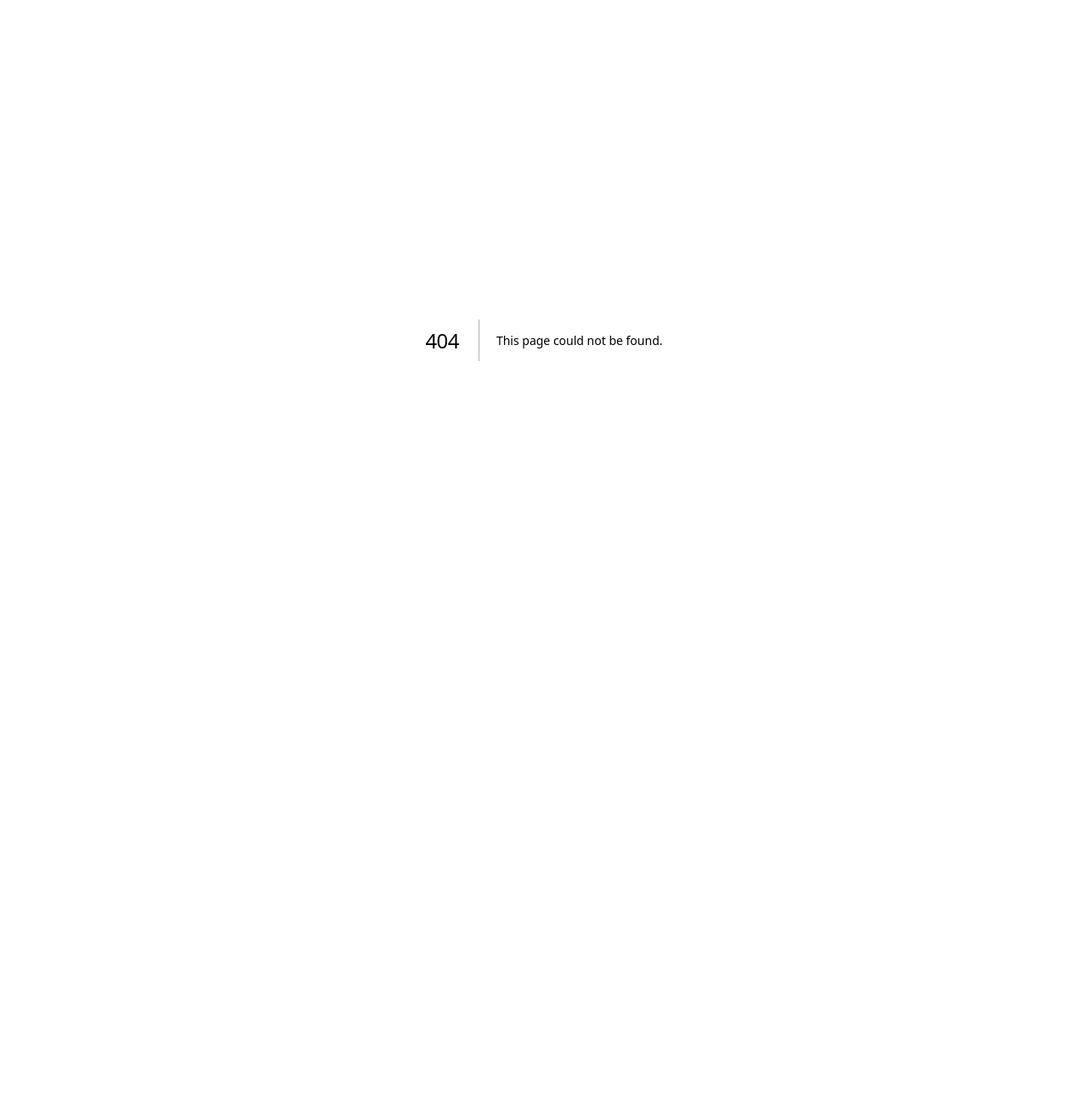
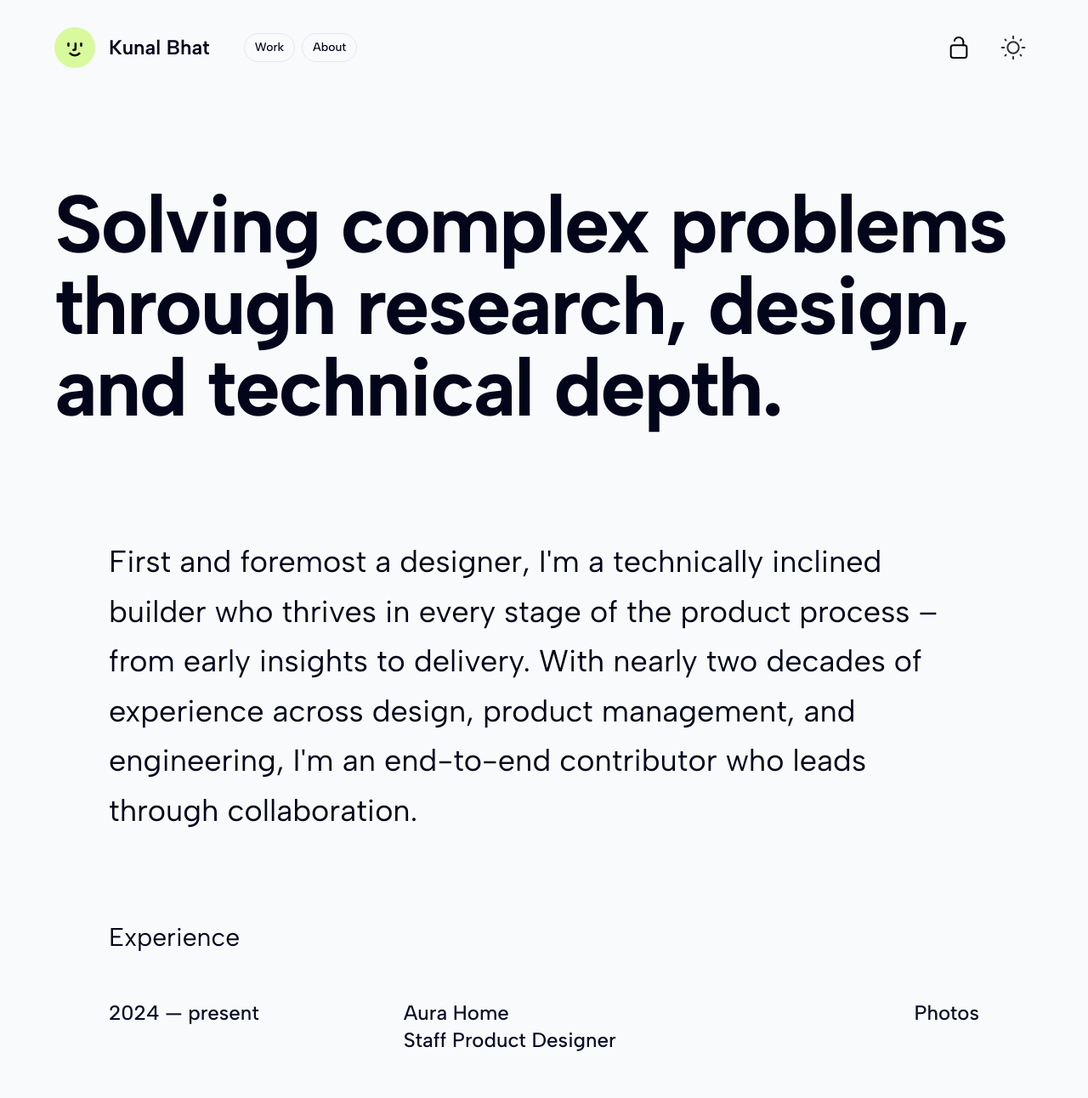
Before and after one commit to kunalbhat/portfolio-2025, a Next.js app: page /about in a window 1280 px wide. Before the commit this address had no page. Shown: the top 1292 px of the page at 85% size. Before the commit the page ends 800 px from the top, so only its background shows below. Built offline with nearby package versions, Linux system fonts and the light colour scheme.

Commit message:
add about page

```diff
--- /dev/null
+++ b/src/app/about/page.tsx
@@ -0,0 +1,74 @@
+"use client";
+
+import AnimatedHeadline from "@/components/animated-headline";
+import ExperienceCard from "@/components/experience-card";
+import SiteHeader from "@/components/site-header";
+
+const alwaysUnlocked = () => true;
+
+export default function AboutPage() {
+  const experience = [
+    {
+      date: "2024 — present",
+      company: "Aura Home",
+      title: "Staff Product Designer",
+      sector: "Photos",
+    },
+    {
+      date: "2023 — 2024",
+      company: "Magic+Might",
+      title: "Design Director",
+      sector: "Autonomous ride-hail",
+    },
+    {
+      date: "2021 — 2023",
+      company: "Galactic",
+      title: "Senior Design Engineer",
+      sector: "Crypto",
+    },
+    {
+      date: "2015 — 2021",
+      company: "PayPal / Braintree",
+      title: "Senior Technical Product Manager (L27)",
+      sector: "Merchant Experience",
+    },
+  ];
+
+  return (
+    <div className="max-w-8xl px-6 md:px-16 pt-20 md:pt-28 mx-auto transition-colors duration-650 ease-[cubic-bezier(0.25,0.8,0.35,1)]">
+      <SiteHeader onUnlockAttempt={alwaysUnlocked} unlocked />
+
+      <main className="py-10 md:py-14 min-h-screen">
+        <header className="mt-6 md:mt-12 mb-16 md:mb-32">
+          <AnimatedHeadline
+            className="mb-3 md:text-8xl"
+            text="Solving complex problems through research, design, and technical depth."
+          />
+        </header>
+        <section className="max-w-5xl mx-auto flex flex-col space-y-24">
+          <article>
+            <p className="md:text-4xl">
+              First and foremost a designer, I&apos;m a technically inclined
+              builder who thrives in every stage of the product process &ndash;
+              from early insights to delivery. With nearly two decades of
+              experience across design, product management, and engineering,
+              I&apos;m an end-to-end contributor who leads through
+              collaboration.
+            </p>
+          </article>
+          <article id="experience">
+            <h2 className="mb-6 md:mb-12 text-3xl">Experience</h2>
+            <ul className="flex flex-col gap-12">
+              {experience.map((role) => (
+                <ExperienceCard
+                  key={`${role.company}-${role.date}`}
+                  {...role}
+                />
+              ))}
+            </ul>
+          </article>
+        </section>
+      </main>
+    </div>
+  );
+}
--- a/src/app/page.tsx
+++ b/src/app/page.tsx
@@ -11,7 +11,6 @@ import { motion } from "framer-motion";
 export default function Home() {
   const [isUnlocked, setIsUnlocked] = useState(false);
   const theme = useTheme("light");
-  const auraVideoBase = themedAsset("/videos/aura-rcs", theme);
   const waymoVideoBase = "/videos/waymo-my-car";
   const trmnlImage = themedAsset(
     "/images/trmnl-spotify-dashboard-mobile",
--- /dev/null
+++ b/src/components/experience-card.tsx
@@ -0,0 +1,27 @@
+"use client";
+
+type ExperienceCardProps = {
+  date: string;
+  company: string;
+  title: string;
+  sector: string;
+};
+
+export default function ExperienceCard({
+  date,
+  company,
+  title,
+  sector,
+}: ExperienceCardProps) {
+  return (
+    <li className="grid grid-flow-row md:grid-flow-col grid-cols-3 text-xl md:text-2xl font-medium gap-x-4">
+      <span>{date}</span>
+      <span>
+        {company}
+        <br />
+        {title}
+      </span>
+      <span className="text-right">{sector}</span>
+    </li>
+  );
+}
--- a/src/components/site-header.tsx
+++ b/src/components/site-header.tsx
@@ -1,6 +1,7 @@
 "use client";
 
 import Image from "next/image";
+import Link from "next/link";
 import {
   AnimatePresence,
   motion,
@@ -72,6 +73,7 @@ export default function SiteHeader({
     >
       <div className="max-w-8xl mx-auto px-6 md:px-16">
         <div className="flex items-center justify-between py-6 md:py-8">
+          <div className="flex items-center gap-6 md:gap-10">
             <motion.div
               className={`flex items-center gap-4 transform-gpu transition-all duration-400 ease-[cubic-bezier(0.25,0.8,0.35,1)] ${
                 showInput
@@ -116,6 +118,22 @@ export default function SiteHeader({
                 Kunal Bhat
               </span>
             </motion.div>
+
+            <nav className="flex flex-wrap items-center gap-2 text-sm font-medium">
+              <Link
+                href="/"
+                className="px-3 py-1.5 rounded-full border border-(--border) bg-transparent text-(--fg) hover:border-(--fg) transition-colors"
+              >
+                Work
+              </Link>
+              <Link
+                href="/about"
+                className="px-3 py-1.5 rounded-full border border-(--border) bg-transparent text-(--fg) hover:border-(--fg) transition-colors"
+              >
+                About
+              </Link>
+            </nav>
+          </div>
 
           <div className="flex items-center gap-4.5">
             <div className="flex items-center gap-2">
--- a/src/components/theme-toggle.tsx
+++ b/src/components/theme-toggle.tsx
@@ -17,16 +17,21 @@ function getPreferredTheme(): Theme {
 }
 
 export default function ThemeToggle() {
-  const [theme, setTheme] = useState<Theme>("dark");
+  const [theme, setTheme] = useState<Theme | null>(null);
+  const [hasHydrated, setHasHydrated] = useState(false);
 
   // Read initial preference
   useEffect(() => {
     const initial = getPreferredTheme();
-    queueMicrotask(() => setTheme(initial));
+    queueMicrotask(() => {
+      setTheme(initial);
+      setHasHydrated(true);
+    });
   }, []);
 
   // Reflect theme into DOM + localStorage
   useEffect(() => {
+    if (!theme) return;
     if (typeof document !== "undefined") {
       document.documentElement.setAttribute("data-theme", theme);
     }
@@ -35,10 +40,14 @@ export default function ThemeToggle() {
     }
   }, [theme]);
 
-  const isDark = theme === "dark";
+  const resolvedTheme: Theme = theme ?? "light";
+  const isDark = resolvedTheme === "dark";
 
   const toggle = () => {
     setTheme((prev) => (prev === "dark" ? "light" : "dark"));
+    if (!hasHydrated) {
+      setHasHydrated(true);
+    }
   };
 
   const iconTransition = {
```
Lines whose indentation alone changed are shown as unchanged.
